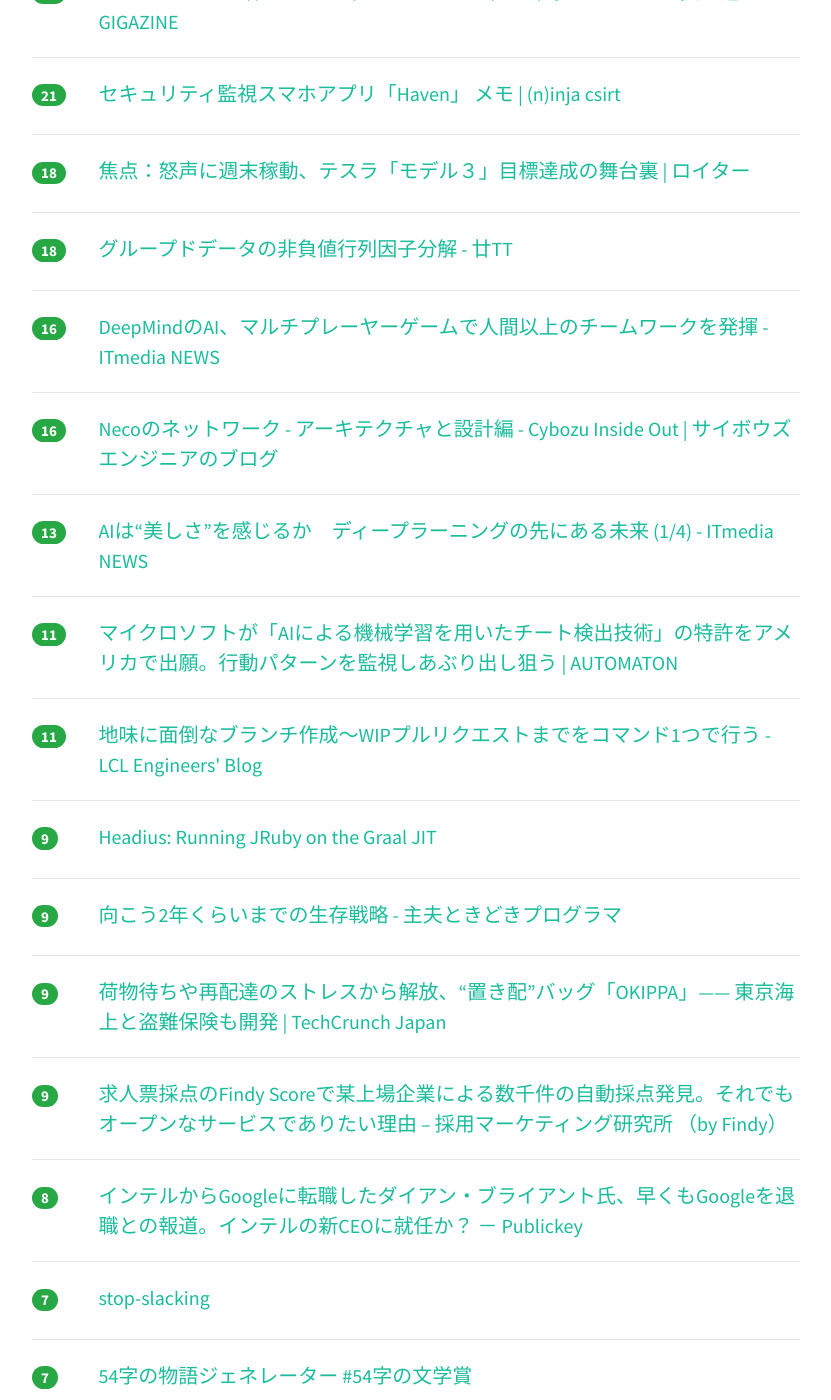
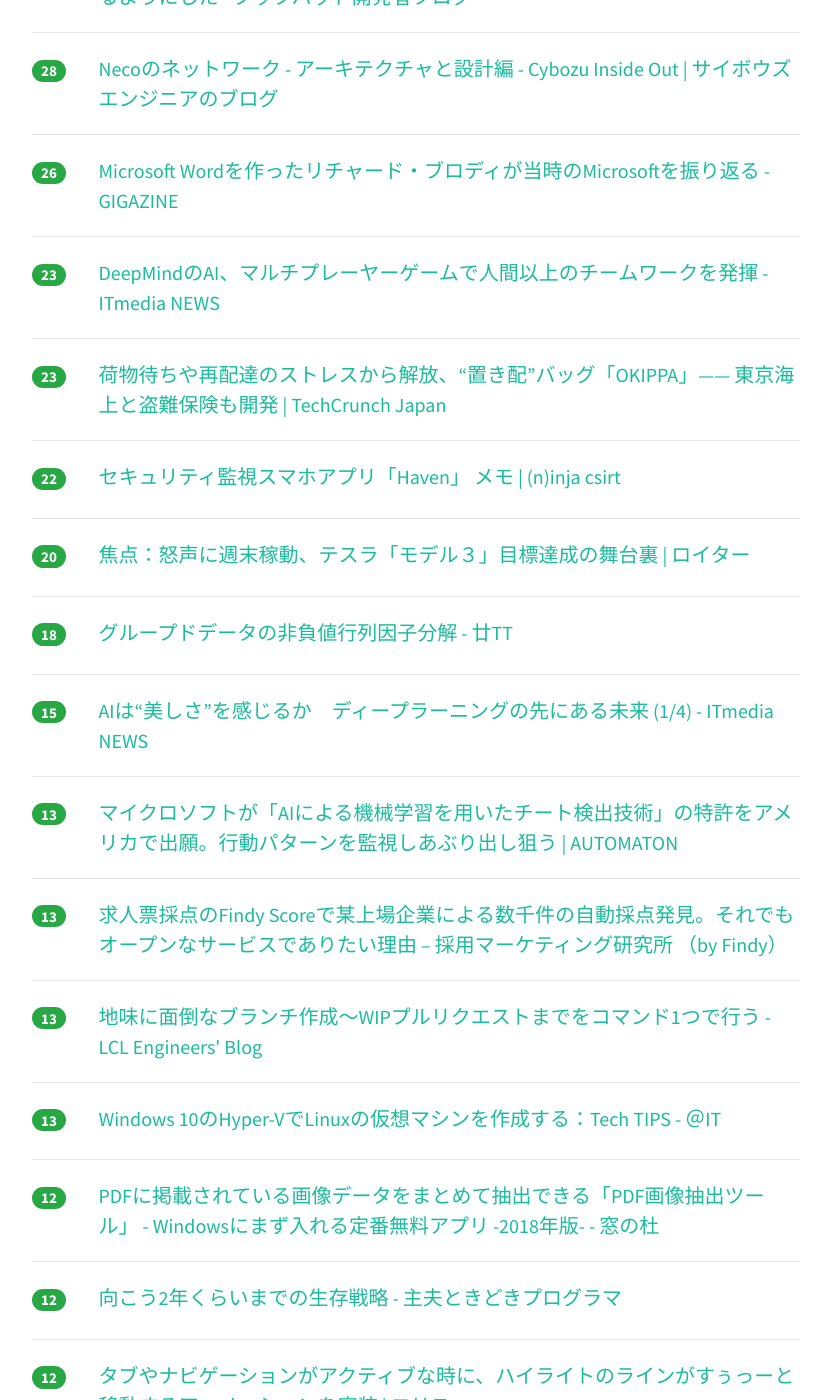
Before and after one commit to yatta47/hatena-matome-site, a Jekyll site: the page built from _posts/2018-07-05-hatena.md, in a window 1280 px wide and 1400 px high, scrolled down 802 px. Shown: the whole window, without its empty margins (224-1055 px from the left). Built offline with Jekyll 4.4.1, drawn with Linux system fonts in a browser that asks for light colours; nearby versions of some CDN libraries; some of the changed text lies outside the part shown.

Commit message:
Updated 2018-07-05

```diff
--- a/_posts/2018-07-05-hatena.md
+++ b/_posts/2018-07-05-hatena.md
@@ -1,14 +1,24 @@
 ---
 layout: post
 title:  "2018-07-05 はてぶIT"
-date:   2018-07-05 11:02:54
+date:   2018-07-05 12:02:15
 tags: [it-hotentry]
 ---
-41 件のデータあり
+48 件のデータあり
 
 <hr><div class="row">
-<div class="col-1"><span class="badge badge-pill badge-success h2">105</span></div>
+<div class="col-1"><span class="badge badge-pill badge-success h2">1145</span></div>
+<div class="col-11"><a href='https://tameshigaki.jp/' target='_blank'>ためしがき</a></div>
+</div>
+<hr>
+<div class="row">
+<div class="col-1"><span class="badge badge-pill badge-success h2">123</span></div>
 <div class="col-11"><a href='https://necomesi.jp/blog/tsmd/posts/229' target='_blank'>フロントエンドの「想定外」に対応する考え方とTipsいくつか | ダーシマ・ヱンヂニヤリング</a></div>
+</div>
+<hr>
+<div class="row">
+<div class="col-1"><span class="badge badge-pill badge-success h2">110</span></div>
+<div class="col-11"><a href='https://booth.pm/ja/items/829853' target='_blank'>初めてのシングルページアプリケーション Vue.js と Firebase で作るミニ Web サービス - - BOOTH</a></div>
 </div>
 <hr>
 <div class="row">
@@ -17,27 +27,37 @@ tags: [it-hotentry]
 </div>
 <hr>
 <div class="row">
-<div class="col-1"><span class="badge badge-pill badge-success h2">54</span></div>
-<div class="col-11"><a href='https://booth.pm/ja/items/829853' target='_blank'>初めてのシングルページアプリケーション Vue.js と Firebase で作るミニ Web サービス - - BOOTH</a></div>
+<div class="col-1"><span class="badge badge-pill badge-success h2">38</span></div>
+<div class="col-11"><a href='https://techlife.cookpad.com/entry/2018/07/05/090000' target='_blank'>Firebase ML Kitで自作のカスタムモデルを使って料理・非料理画像を判定できるようにした - クックパッド開発者ブログ</a></div>
 </div>
 <hr>
 <div class="row">
 <div class="col-1"><span class="badge badge-pill badge-success h2">28</span></div>
-<div class="col-11"><a href='https://techlife.cookpad.com/entry/2018/07/05/090000' target='_blank'>Firebase ML Kitで自作のカスタムモデルを使って料理・非料理画像を判定できるようにした - クックパッド開発者ブログ</a></div>
+<div class="col-11"><a href='http://blog.cybozu.io/entry/2018/07/05/080000' target='_blank'>Necoのネットワーク - アーキテクチャと設計編 - Cybozu Inside Out | サイボウズエンジニアのブログ</a></div>
 </div>
 <hr>
 <div class="row">
-<div class="col-1"><span class="badge badge-pill badge-success h2">24</span></div>
+<div class="col-1"><span class="badge badge-pill badge-success h2">26</span></div>
 <div class="col-11"><a href='https://gigazine.net/news/20180704-microsoft-early-days/' target='_blank'>Microsoft Wordを作ったリチャード・ブロディが当時のMicrosoftを振り返る - GIGAZINE</a></div>
 </div>
 <hr>
 <div class="row">
-<div class="col-1"><span class="badge badge-pill badge-success h2">21</span></div>
+<div class="col-1"><span class="badge badge-pill badge-success h2">23</span></div>
+<div class="col-11"><a href='http://www.itmedia.co.jp/news/articles/1807/04/news115.html' target='_blank'>DeepMindのAI、マルチプレーヤーゲームで人間以上のチームワークを発揮 - ITmedia NEWS</a></div>
+</div>
+<hr>
+<div class="row">
+<div class="col-1"><span class="badge badge-pill badge-success h2">23</span></div>
+<div class="col-11"><a href='https://jp.techcrunch.com/2018/07/05/okippa-insurance/' target='_blank'>荷物待ちや再配達のストレスから解放、“置き配”バッグ「OKIPPA」—— 東京海上と盗難保険も開発 | TechCrunch Japan</a></div>
+</div>
+<hr>
+<div class="row">
+<div class="col-1"><span class="badge badge-pill badge-success h2">22</span></div>
 <div class="col-11"><a href='http://csirt.ninja/?p=1474' target='_blank'>セキュリティ監視スマホアプリ「Haven」 メモ | (n)inja csirt</a></div>
 </div>
 <hr>
 <div class="row">
-<div class="col-1"><span class="badge badge-pill badge-success h2">18</span></div>
+<div class="col-1"><span class="badge badge-pill badge-success h2">20</span></div>
 <div class="col-11"><a href='https://jp.reuters.com/article/idJPKBN1JU0KM' target='_blank'>焦点：怒声に週末稼動、テスラ「モデル３」目標達成の舞台裏 | ロイター</a></div>
 </div>
 <hr>
@@ -47,48 +67,78 @@ tags: [it-hotentry]
 </div>
 <hr>
 <div class="row">
-<div class="col-1"><span class="badge badge-pill badge-success h2">16</span></div>
-<div class="col-11"><a href='http://www.itmedia.co.jp/news/articles/1807/04/news115.html' target='_blank'>DeepMindのAI、マルチプレーヤーゲームで人間以上のチームワークを発揮 - ITmedia NEWS</a></div>
-</div>
-<hr>
-<div class="row">
-<div class="col-1"><span class="badge badge-pill badge-success h2">16</span></div>
-<div class="col-11"><a href='http://blog.cybozu.io/entry/2018/07/05/080000' target='_blank'>Necoのネットワーク - アーキテクチャと設計編 - Cybozu Inside Out | サイボウズエンジニアのブログ</a></div>
+<div class="col-1"><span class="badge badge-pill badge-success h2">15</span></div>
+<div class="col-11"><a href='http://www.itmedia.co.jp/news/articles/1807/05/news019.html' target='_blank'>AIは“美しさ”を感じるか　ディープラーニングの先にある未来 (1/4) - ITmedia NEWS</a></div>
 </div>
 <hr>
 <div class="row">
 <div class="col-1"><span class="badge badge-pill badge-success h2">13</span></div>
-<div class="col-11"><a href='http://www.itmedia.co.jp/news/articles/1807/05/news019.html' target='_blank'>AIは“美しさ”を感じるか　ディープラーニングの先にある未来 (1/4) - ITmedia NEWS</a></div>
+<div class="col-11"><a href='http://jp.automaton.am/articles/newsjp/20180704-71399/' target='_blank'>マイクロソフトが「AIによる機械学習を用いたチート検出技術」の特許をアメリカで出願。行動パターンを監視しあぶり出し狙う | AUTOMATON</a></div>
+</div>
+<hr>
+<div class="row">
+<div class="col-1"><span class="badge badge-pill badge-success h2">13</span></div>
+<div class="col-11"><a href='https://blog.findy.us/findy-socre-policy/' target='_blank'>求人票採点のFindy Scoreで某上場企業による数千件の自動採点発見。それでもオープンなサービスでありたい理由 – 採用マーケティング研究所 （by Findy）</a></div>
+</div>
+<hr>
+<div class="row">
+<div class="col-1"><span class="badge badge-pill badge-success h2">13</span></div>
+<div class="col-11"><a href='http://techblog.lclco.com/entry/2018/07/05/080000' target='_blank'>地味に面倒なブランチ作成〜WIPプルリクエストまでをコマンド1つで行う - LCL Engineers' Blog</a></div>
+</div>
+<hr>
+<div class="row">
+<div class="col-1"><span class="badge badge-pill badge-success h2">13</span></div>
+<div class="col-11"><a href='http://www.atmarkit.co.jp/ait/articles/1807/05/news028.html' target='_blank'>Windows 10のHyper-VでLinuxの仮想マシンを作成する：Tech TIPS - ＠IT</a></div>
+</div>
+<hr>
+<div class="row">
+<div class="col-1"><span class="badge badge-pill badge-success h2">12</span></div>
+<div class="col-11"><a href='https://forest.watch.impress.co.jp/docs/serial/winbasic2018/1131290.html' target='_blank'>PDFに掲載されている画像データをまとめて抽出できる「PDF画像抽出ツール」 - Windowsにまず入れる定番無料アプリ -2018年版- - 窓の杜</a></div>
+</div>
+<hr>
+<div class="row">
+<div class="col-1"><span class="badge badge-pill badge-success h2">12</span></div>
+<div class="col-11"><a href='http://masayuki14.hatenablog.com/entry/2018/07/04/220000' target='_blank'>向こう2年くらいまでの生存戦略 - 主夫ときどきプログラマ</a></div>
+</div>
+<hr>
+<div class="row">
+<div class="col-1"><span class="badge badge-pill badge-success h2">12</span></div>
+<div class="col-11"><a href='https://coliss.com/articles/build-websites/operation/work/fluid-tab-active-state.html' target='_blank'>タブやナビゲーションがアクティブな時に、ハイライトのラインがすぅっーと移動するアニメーションを実装 | コリス</a></div>
 </div>
 <hr>
 <div class="row">
 <div class="col-1"><span class="badge badge-pill badge-success h2">11</span></div>
-<div class="col-11"><a href='http://jp.automaton.am/articles/newsjp/20180704-71399/' target='_blank'>マイクロソフトが「AIによる機械学習を用いたチート検出技術」の特許をアメリカで出願。行動パターンを監視しあぶり出し狙う | AUTOMATON</a></div>
+<div class="col-11"><a href='https://www.oreilly.co.jp/books/9784873118369/' target='_blank'>O'Reilly Japan - ゼロから作るDeep Learning ❷</a></div>
 </div>
 <hr>
 <div class="row">
-<div class="col-1"><span class="badge badge-pill badge-success h2">11</span></div>
-<div class="col-11"><a href='http://techblog.lclco.com/entry/2018/07/05/080000' target='_blank'>地味に面倒なブランチ作成〜WIPプルリクエストまでをコマンド1つで行う - LCL Engineers' Blog</a></div>
-</div>
-<hr>
-<div class="row">
-<div class="col-1"><span class="badge badge-pill badge-success h2">9</span></div>
+<div class="col-1"><span class="badge badge-pill badge-success h2">10</span></div>
 <div class="col-11"><a href='http://blog.headius.com/2018/07/running-jruby-on-graal-jit.html' target='_blank'>Headius: Running JRuby on the Graal JIT</a></div>
 </div>
 <hr>
 <div class="row">
 <div class="col-1"><span class="badge badge-pill badge-success h2">9</span></div>
-<div class="col-11"><a href='http://masayuki14.hatenablog.com/entry/2018/07/04/220000' target='_blank'>向こう2年くらいまでの生存戦略 - 主夫ときどきプログラマ</a></div>
+<div class="col-11"><a href='https://markezine.jp/article/detail/28305' target='_blank'>UX改革はなぜ行き詰まる？SBI証券が体験した3つの「失敗」と克服の道筋 (1/3)：MarkeZine（マーケジン）</a></div>
 </div>
 <hr>
 <div class="row">
 <div class="col-1"><span class="badge badge-pill badge-success h2">9</span></div>
-<div class="col-11"><a href='https://jp.techcrunch.com/2018/07/05/okippa-insurance/' target='_blank'>荷物待ちや再配達のストレスから解放、“置き配”バッグ「OKIPPA」—— 東京海上と盗難保険も開発 | TechCrunch Japan</a></div>
+<div class="col-11"><a href='https://jp.techcrunch.com/2018/07/05/startbahn-fundraising/' target='_blank'>startbahn-fundraising</a></div>
 </div>
 <hr>
 <div class="row">
-<div class="col-1"><span class="badge badge-pill badge-success h2">9</span></div>
-<div class="col-11"><a href='https://blog.findy.us/findy-socre-policy/' target='_blank'>求人票採点のFindy Scoreで某上場企業による数千件の自動採点発見。それでもオープンなサービスでありたい理由 – 採用マーケティング研究所 （by Findy）</a></div>
+<div class="col-1"><span class="badge badge-pill badge-success h2">8</span></div>
+<div class="col-11"><a href='https://ujiqn.github.io/54-novel/' target='_blank'>54字の物語ジェネレーター #54字の文学賞</a></div>
+</div>
+<hr>
+<div class="row">
+<div class="col-1"><span class="badge badge-pill badge-success h2">8</span></div>
+<div class="col-11"><a href='https://applech2.com/archives/20180704-paragon-apfs-to-hfs-converter.html' target='_blank'>Paragon、macOS 10.12 SierraでもAPFSフォーマットのストレージをHFS+へ変換できるユーティリティ「APFS to HFS+ Converter」をリリース。 | AAPL Ch.</a></div>
+</div>
+<hr>
+<div class="row">
+<div class="col-1"><span class="badge badge-pill badge-success h2">8</span></div>
+<div class="col-11"><a href='https://www.publickey1.jp/blog/18/oracle_autonomous_database_vs_pr.html' target='_blank'>Oracle Autonomous Databaseの自動チューニング vs 人間による性能チューニング。どちらが高性能をたたき出せるか実際に比べてみた［PR］ － Publickey</a></div>
 </div>
 <hr>
 <div class="row">
@@ -103,17 +153,7 @@ tags: [it-hotentry]
 <hr>
 <div class="row">
 <div class="col-1"><span class="badge badge-pill badge-success h2">7</span></div>
-<div class="col-11"><a href='https://ujiqn.github.io/54-novel/' target='_blank'>54字の物語ジェネレーター #54字の文学賞</a></div>
-</div>
-<hr>
-<div class="row">
-<div class="col-1"><span class="badge badge-pill badge-success h2">7</span></div>
 <div class="col-11"><a href='https://dev.classmethod.jp/security/using-evidentio-for-security-diagnosis-of-aws/' target='_blank'>Evident.ioでAWS環境のセキュリティ診断をしてみた ｜ Developers.IO</a></div>
-</div>
-<hr>
-<div class="row">
-<div class="col-1"><span class="badge badge-pill badge-success h2">7</span></div>
-<div class="col-11"><a href='https://applech2.com/archives/20180704-paragon-apfs-to-hfs-converter.html' target='_blank'>Paragon、macOS 10.12 SierraでもAPFSフォーマットのストレージをHFS+へ変換できるユーティリティ「APFS to HFS+ Converter」をリリース。 | AAPL Ch.</a></div>
 </div>
 <hr>
 <div class="row">
@@ -127,18 +167,33 @@ tags: [it-hotentry]
 </div>
 <hr>
 <div class="row">
-<div class="col-1"><span class="badge badge-pill badge-success h2">6</span></div>
-<div class="col-11"><a href='https://www.publickey1.jp/blog/18/oracle_autonomous_database_vs_pr.html' target='_blank'>Oracle Autonomous Databaseの自動チューニング vs 人間による性能チューニング。どちらが高性能をたたき出せるか実際に比べてみた［PR］ － Publickey</a></div>
+<div class="col-1"><span class="badge badge-pill badge-success h2">7</span></div>
+<div class="col-11"><a href='http://www.itmedia.co.jp/news/articles/1807/04/news103.html' target='_blank'>未来のバイクか　カンガルーっぽい変形ロボット「CanguRo」 - ITmedia NEWS</a></div>
+</div>
+<hr>
+<div class="row">
+<div class="col-1"><span class="badge badge-pill badge-success h2">7</span></div>
+<div class="col-11"><a href='http://phpspot.org/blog/archives/2018/07/selectmultijs.html' target='_blank'>複数選択、検索が可能なselectボックス実装「multi.js」:phpspot開発日誌</a></div>
+</div>
+<hr>
+<div class="row">
+<div class="col-1"><span class="badge badge-pill badge-success h2">7</span></div>
+<div class="col-11"><a href='https://css-tricks.com/css-grid-in-ie-css-grid-and-the-new-autoprefixer/' target='_blank'>CSS Grid in IE: CSS Grid and the New Autoprefixer | CSS-Tricks</a></div>
 </div>
 <hr>
 <div class="row">
 <div class="col-1"><span class="badge badge-pill badge-success h2">6</span></div>
-<div class="col-11"><a href='http://www.itmedia.co.jp/news/articles/1807/04/news103.html' target='_blank'>未来のバイクか　カンガルーっぽい変形ロボット「CanguRo」 - ITmedia NEWS</a></div>
+<div class="col-11"><a href='https://japanese.engadget.com/pr/touchfocus/' target='_blank'>Sponsored by 三井化学 : 液晶レンズ技術が拓くメガネの新次元。瞬時に度数を変えるTouchFocus開発者インタビュー</a></div>
 </div>
 <hr>
 <div class="row">
 <div class="col-1"><span class="badge badge-pill badge-success h2">6</span></div>
-<div class="col-11"><a href='https://coliss.com/articles/build-websites/operation/work/fluid-tab-active-state.html' target='_blank'>タブやナビゲーションがアクティブな時に、ハイライトのラインがすぅっーと移動するアニメーションを実装 | コリス</a></div>
+<div class="col-11"><a href='https://www.moongift.jp/2018/07/ml5js-%E3%82%82%E3%81%A3%E3%81%A8%E7%B0%A1%E5%8D%98%E3%81%ABweb%E4%B8%8A%E3%81%A7%E6%A9%9F%E6%A2%B0%E5%AD%A6%E7%BF%92%E3%82%92/' target='_blank'>ml5js - もっと簡単にWeb上で機械学習を MOONGIFT</a></div>
+</div>
+<hr>
+<div class="row">
+<div class="col-1"><span class="badge badge-pill badge-success h2">6</span></div>
+<div class="col-11"><a href='https://jp.techcrunch.com/2018/07/05/2018-07-03-500-intel-drones-to-replace-fireworks-above-travis-air-force-base-for-fourth-of-july/' target='_blank'>今年の独立記念日では、Intelドローン500基が花火に取って代わる | TechCrunch Japan</a></div>
 </div>
 <hr>
 <div class="row">
@@ -158,12 +213,17 @@ tags: [it-hotentry]
 <hr>
 <div class="row">
 <div class="col-1"><span class="badge badge-pill badge-success h2">5</span></div>
-<div class="col-11"><a href='https://www.moongift.jp/2018/07/ml5js-%E3%82%82%E3%81%A3%E3%81%A8%E7%B0%A1%E5%8D%98%E3%81%ABweb%E4%B8%8A%E3%81%A7%E6%A9%9F%E6%A2%B0%E5%AD%A6%E7%BF%92%E3%82%92/' target='_blank'>ml5js - もっと簡単にWeb上で機械学習を MOONGIFT</a></div>
+<div class="col-11"><a href='https://www.moguravr.com/travel-search-site-kayak-vr/' target='_blank'>米旅行検索サイトがVRアプリ VRで体験し旅先選ぶ | Mogura VR - 国内外のVR/AR/MR最新情報</a></div>
 </div>
 <hr>
 <div class="row">
-<div class="col-1"><span class="badge badge-pill badge-success h2">4</span></div>
-<div class="col-11"><a href='https://www.moguravr.com/travel-search-site-kayak-vr/' target='_blank'>米旅行検索サイトがVRアプリ VRで体験し旅先選ぶ | Mogura VR - 国内外のVR/AR/MR最新情報</a></div>
+<div class="col-1"><span class="badge badge-pill badge-success h2">5</span></div>
+<div class="col-11"><a href='https://japan.cnet.com/article/35121963/' target='_blank'>バイドゥの自動運転プロジェクト「Apollo」、自律運転機能の強化でMobileyeと提携 - CNET Japan</a></div>
+</div>
+<hr>
+<div class="row">
+<div class="col-1"><span class="badge badge-pill badge-success h2">5</span></div>
+<div class="col-11"><a href='http://www.youtube.com/watch?v=U4pdEdBohkM' target='_blank'>バイクに変形するロボット 千葉工業大、未来のバイク - YouTube</a></div>
 </div>
 <hr>
 <div class="row">
@@ -173,32 +233,12 @@ tags: [it-hotentry]
 <hr>
 <div class="row">
 <div class="col-1"><span class="badge badge-pill badge-success h2">4</span></div>
-<div class="col-11"><a href='https://japanese.engadget.com/pr/touchfocus/' target='_blank'>Sponsored by 三井化学 : 液晶レンズ技術が拓くメガネの新次元。瞬時に度数を変えるTouchFocus開発者インタビュー</a></div>
+<div class="col-11"><a href='https://blog.bitsrc.io/8-node-js-web-socket-libraries-for-2018-818e7e5b67cf' target='_blank'>8 Node.js Web Socket Libraries For 2018 – Bits and Pieces</a></div>
 </div>
 <hr>
 <div class="row">
 <div class="col-1"><span class="badge badge-pill badge-success h2">4</span></div>
-<div class="col-11"><a href='https://www.oreilly.co.jp/books/9784873118369/' target='_blank'>O'Reilly Japan - ゼロから作るDeep Learning ❷</a></div>
-</div>
-<hr>
-<div class="row">
-<div class="col-1"><span class="badge badge-pill badge-success h2">4</span></div>
-<div class="col-11"><a href='https://blog.bitsrc.io/8-node-js-web-socket-libraries-for-2018-818e7e5b67cf' target='_blank'>8 Node.js Web Socket Libraries For 2018 – Bits and Pieces</a></div>
-</div>
-<hr>
-<div class="row">
-<div class="col-1"><span class="badge badge-pill badge-success h2">3</span></div>
-<div class="col-11"><a href='http://www.atmarkit.co.jp/ait/articles/1807/05/news028.html' target='_blank'>Windows 10のHyper-VでLinuxの仮想マシンを作成する：Tech TIPS - ＠IT</a></div>
-</div>
-<hr>
-<div class="row">
-<div class="col-1"><span class="badge badge-pill badge-success h2">3</span></div>
-<div class="col-11"><a href='https://markezine.jp/article/detail/28305' target='_blank'>UX改革はなぜ行き詰まる？SBI証券が体験した3つの「失敗」と克服の道筋 (1/3)：MarkeZine（マーケジン）</a></div>
-</div>
-<hr>
-<div class="row">
-<div class="col-1"><span class="badge badge-pill badge-success h2">3</span></div>
-<div class="col-11"><a href='https://jp.techcrunch.com/2018/07/05/startbahn-fundraising/' target='_blank'>startbahn-fundraising</a></div>
+<div class="col-11"><a href='https://forest.watch.impress.co.jp/docs/news/1131288.html' target='_blank'>多機能Excelアドイン「RelaxTools Addin」v4.20が公開 ～シェイプ・画像の位置調整機能を強化 - 窓の杜</a></div>
 </div>
 <hr>
 <div class="row">
@@ -206,8 +246,3 @@ tags: [it-hotentry]
 <div class="col-11"><a href='http://d.hatena.ne.jp/nowokay/20180704#1530712754' target='_blank'>Java11でのAPI変更を雑に列挙 - きしだのはてな</a></div>
 </div>
 <hr>
-<div class="row">
-<div class="col-1"><span class="badge badge-pill badge-success h2">0</span></div>
-<div class="col-11"><a href='https://japan.cnet.com/article/35121963/' target='_blank'>バイドゥの自動運転プロジェクト「Apollo」、自律運転機能の強化でMobileyeと提携 - CNET Japan</a></div>
-</div>
-<hr>
```
